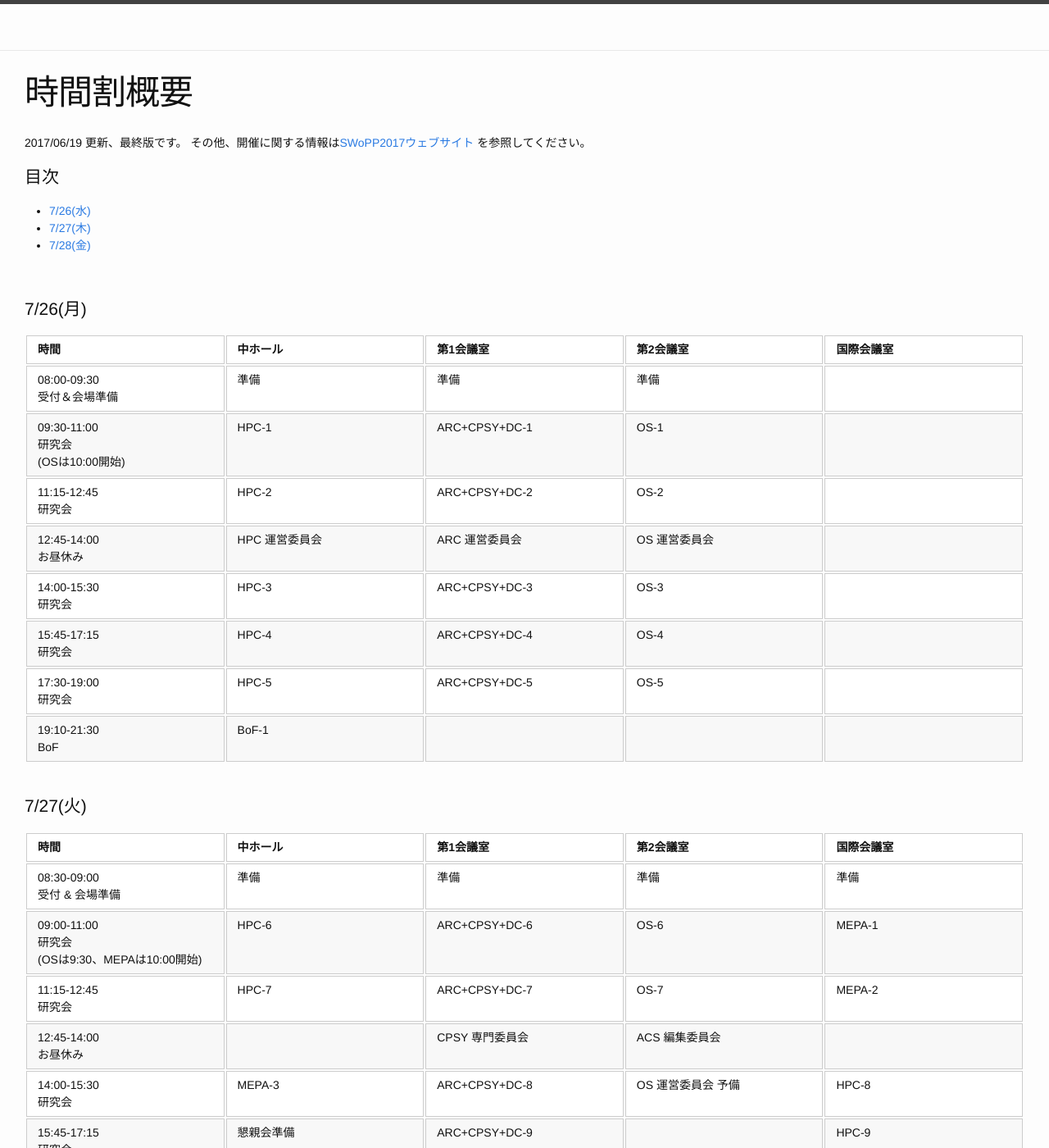
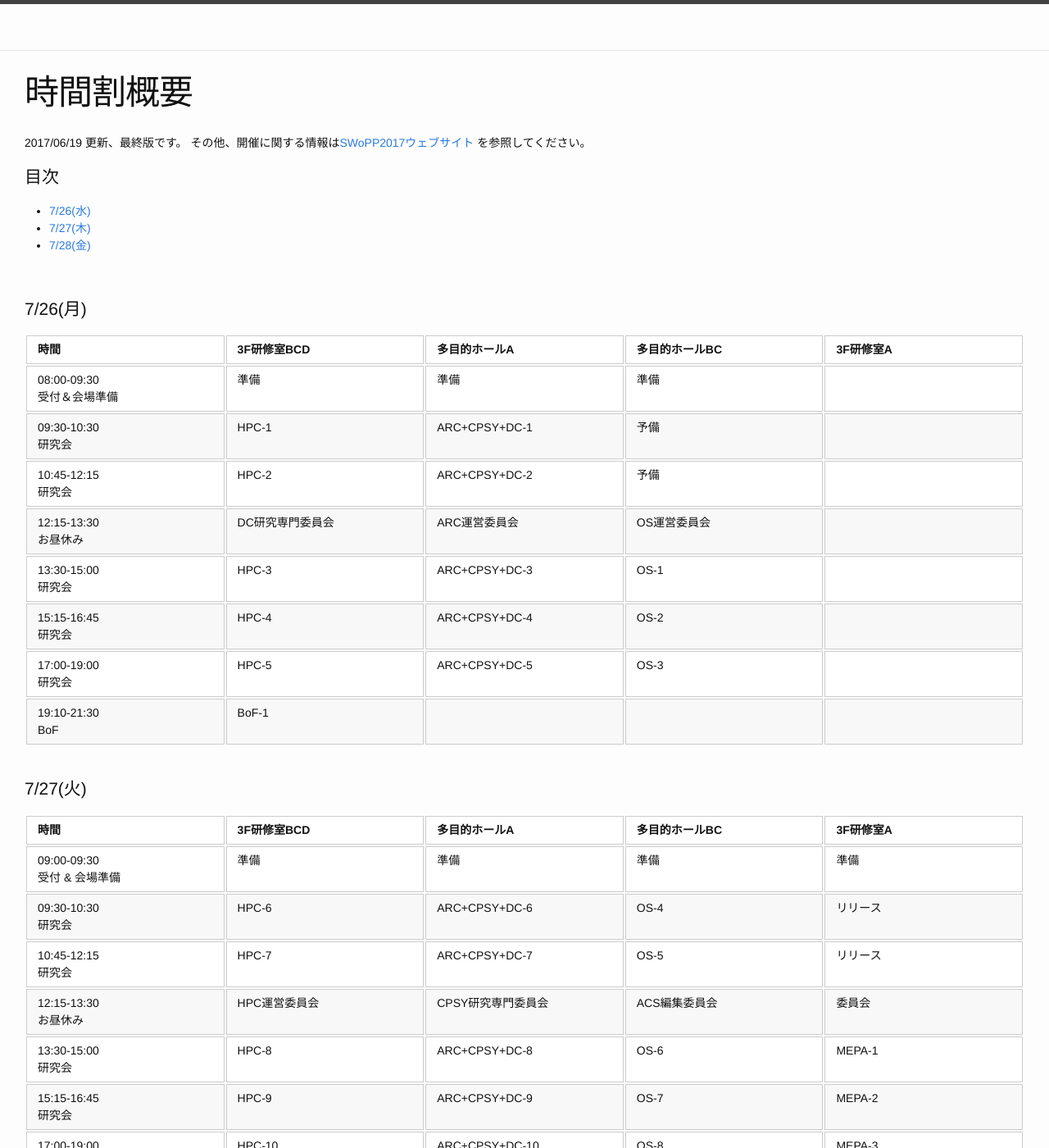
Before and after one commit to swopp/swopp.github.io, a Jekyll site: the page built from 2017/schedule-overview.md, in a window 1280 px wide and 1400 px high. Shown: the whole window at 82% size. Built offline with Jekyll 4.4.1, drawn with Linux system fonts in a browser that asks for light colours; some of the changed text lies outside the part shown.

Commit message:
make program page

```diff
--- a/2017/schedule-overview.md
+++ b/2017/schedule-overview.md
@@ -22,15 +22,15 @@ permalink: /2017/overview/
 # 7/26(月)
 
 {: .swopp2016table}
-| 時間                                                    | 中ホール         | 第1会議室         | 第2会議室          | 国際会議室   |
+| 時間                                                    | 3F研修室BCD      | 多目的ホールA     | 多目的ホールBC     | 3F研修室A    |
 |---------------------------------------------------------|------------------|-------------------|--------------------|--------------|
 | 08:00-09:30<br/>受付＆会場準備                          | 準備             | 準備              | 準備               |              |
-| 09:30-11:00<br/>研究会<br/>(OSは10:00開始)              | HPC-1            | ARC+CPSY+DC-1     | OS-1               |              |
-| 11:15-12:45<br/>研究会                                  | HPC-2            | ARC+CPSY+DC-2     | OS-2               |              |
-| 12:45-14:00<br/>お昼休み                                | HPC 運営委員会   | ARC 運営委員会    | OS 運営委員会      |              |
-| 14:00-15:30<br/>研究会                                  | HPC-3            | ARC+CPSY+DC-3     | OS-3               |              |
-| 15:45-17:15<br/>研究会                                  | HPC-4            | ARC+CPSY+DC-4     | OS-4               |              |
-| 17:30-19:00<br/>研究会                                  | HPC-5            | ARC+CPSY+DC-5     | OS-5               |              |
+| 09:30-10:30<br/>研究会                                  | HPC-1            | ARC+CPSY+DC-1     | 予備               |              |
+| 10:45-12:15<br/>研究会                                  | HPC-2            | ARC+CPSY+DC-2     | 予備               |              |
+| 12:15-13:30<br/>お昼休み                                | DC研究専門委員会 | ARC運営委員会     | OS運営委員会       |              |
+| 13:30-15:00<br/>研究会                                  | HPC-3            | ARC+CPSY+DC-3     | OS-1               |              |
+| 15:15-16:45<br/>研究会                                  | HPC-4            | ARC+CPSY+DC-4     | OS-2               |              |
+| 17:00-19:00<br/>研究会                                  | HPC-5            | ARC+CPSY+DC-5     | OS-3               |              |
 | 19:10-21:30<br/>BoF                                     | BoF-1            |                   |                    |              |
 
 <br/>
@@ -38,29 +38,29 @@ permalink: /2017/overview/
 # 7/27(火)
 
 {: .swopp2016table}
-| 時間                                                    | 中ホール         | 第1会議室         | 第2会議室          | 国際会議室   |
+| 時間                                                    | 3F研修室BCD      | 多目的ホールA     | 多目的ホールBC     | 3F研修室A    |
 |---------------------------------------------------------|------------------|-------------------|--------------------|--------------|
-| 08:30-09:00<br/>受付 & 会場準備                         | 準備             | 準備              | 準備               | 準備         |
-| 09:00-11:00<br/>研究会<br/>(OSは9:30、MEPAは10:00開始)  | HPC-6            | ARC+CPSY+DC-6     | OS-6               | MEPA-1       |
-| 11:15-12:45<br/>研究会                                  | HPC-7            | ARC+CPSY+DC-7     | OS-7               | MEPA-2       |
-| 12:45-14:00<br/>お昼休み                                |                  | CPSY 専門委員会   | ACS 編集委員会     |              |
-| 14:00-15:30<br/>研究会                                  | MEPA-3           | ARC+CPSY+DC-8     | OS 運営委員会 予備 | HPC-8        |
-| 15:45-17:15<br/>研究会                                  | 懇親会準備       | ARC+CPSY+DC-9     |                    | HPC-9        |
-| 17:30-19:00<br/>研究会                                  | 懇親会準備       | ARC+CPSY+DC-10    |                    | HPC-10       |
-| 19:10-21:30<br/>懇親会                                  | 懇親会           |                   |                    |              |
+| 09:00-09:30<br/>受付 & 会場準備                         | 準備             | 準備              | 準備               | 準備         |
+| 09:30-10:30<br/>研究会                                  | HPC-6            | ARC+CPSY+DC-6     | OS-4               | リリース　   |
+| 10:45-12:15<br/>研究会                                  | HPC-7            | ARC+CPSY+DC-7     | OS-5               | リリース  　 |
+| 12:15-13:30<br/>お昼休み                                | HPC運営委員会    | CPSY研究専門委員会| ACS編集委員会      | 委員会       |
+| 13:30-15:00<br/>研究会                                  | HPC-8            | ARC+CPSY+DC-8     | OS-6               | MEPA-1       |
+| 15:15-16:45<br/>研究会                                  | HPC-9            | ARC+CPSY+DC-9     | OS-7               | MEPA-2       |
+| 17:00-19:00<br/>研究会                                  | HPC-10           | ARC+CPSY+DC-10    | OS-8               | MEPA-3       |
+| 19:10-21:30<br/>懇親会                                  |                  |                   |                    |              |
 
 <br/>
 
 # 7/28(水)
 
 {: .swopp2016table}
-| 時間                                                    | 中ホール         | 第1会議室         | 第2会議室          | 国際会議室   |
+| 時間                                                    | 3F研修室BCD      | 多目的ホールA     | 多目的ホールBC     | 3F研修室A    |
 |---------------------------------------------------------|------------------|-------------------|--------------------|--------------|
-| 08:30-09:00<br/>受付 & 会場準備                         | 準備             | 準備              | 準備               |              |
-| 09:00-11:00<br/>研究会<br/>(ARC+CPSY+DC、PROは9:30開始) | HPC-11           | ARC+CPSY+DC-11    | PRO-1              |              |
-| 11:15-12:45<br/>研究会                                  | HPC-12           | ARC+CPSY+DC-12    | PRO-2              |              |
-| 12:45-14:00<br/>お昼休み                                |                  | SWoPP実行委員会   | PRO 編集委員会     |              |
-| 14:00-15:30<br/>研究会                                  | HPC-13           | ARC+CPSY+DC-13    | PRO-3              |              |
-| 15:45-17:15<br/>研究会                                  | HPC-14           | ARC+CPSY+DC-14    | PRO-4              |              |
-| 17:30-19:00<br/>研究会                                  | HPC-15           | ARC+CPSY+DC-15    | PRO 編集委員会     |              |
-| 19:10-21:30<br/>BoF                                     | BoF-2            |                   |                    |              |
+| 09:00-09:30<br/>受付 & 会場準備                         | 準備             | 準備              | 準備               |              |
+| 09:30-10:30<br/>研究会                                  | HPC-11           | ARC+CPSY+DC-11    | PRO-1              |              |
+| 10:45-12:15<br/>研究会                                  | HPC-12           | ARC+CPSY+DC-12    | PRO-2              |              |
+| 12:15-13:30<br/>お昼休み                                | 委員会           | SWoPP実行委員会   | PRO 編集委員会     |              |
+| 13:30-15:00<br/>研究会                                  | HPC-13           | ARC+CPSY+DC-13    | PRO-3              |              |
+| 15:15-16:45<br/>研究会                                  | HPC-14           | ARC+CPSY+DC-14    | PRO-4              |              |
+| 17:00-19:00<br/>研究会                                  | HPC-15           | ARC+CPSY+DC-15    | PRO 編集委員会     |              |
+| 19:10-21:30<br/>BoF                                     |                  | BoF-2             |                    |              |
```
Also changed, not shown: 2017/schedule-details.md (+26 -26 lines), 2017/sigs/BoF.txt (+2 -19 lines).
